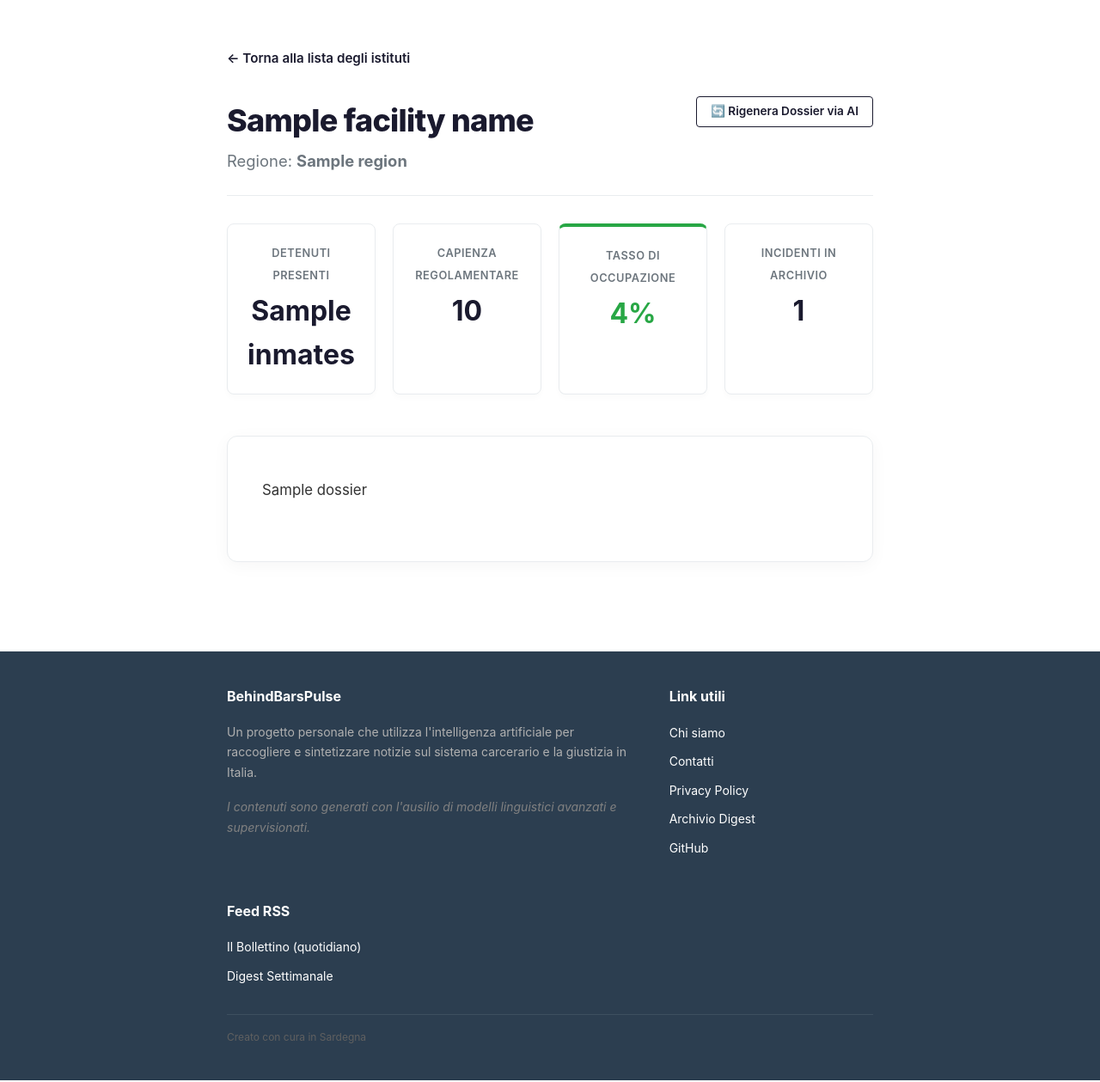
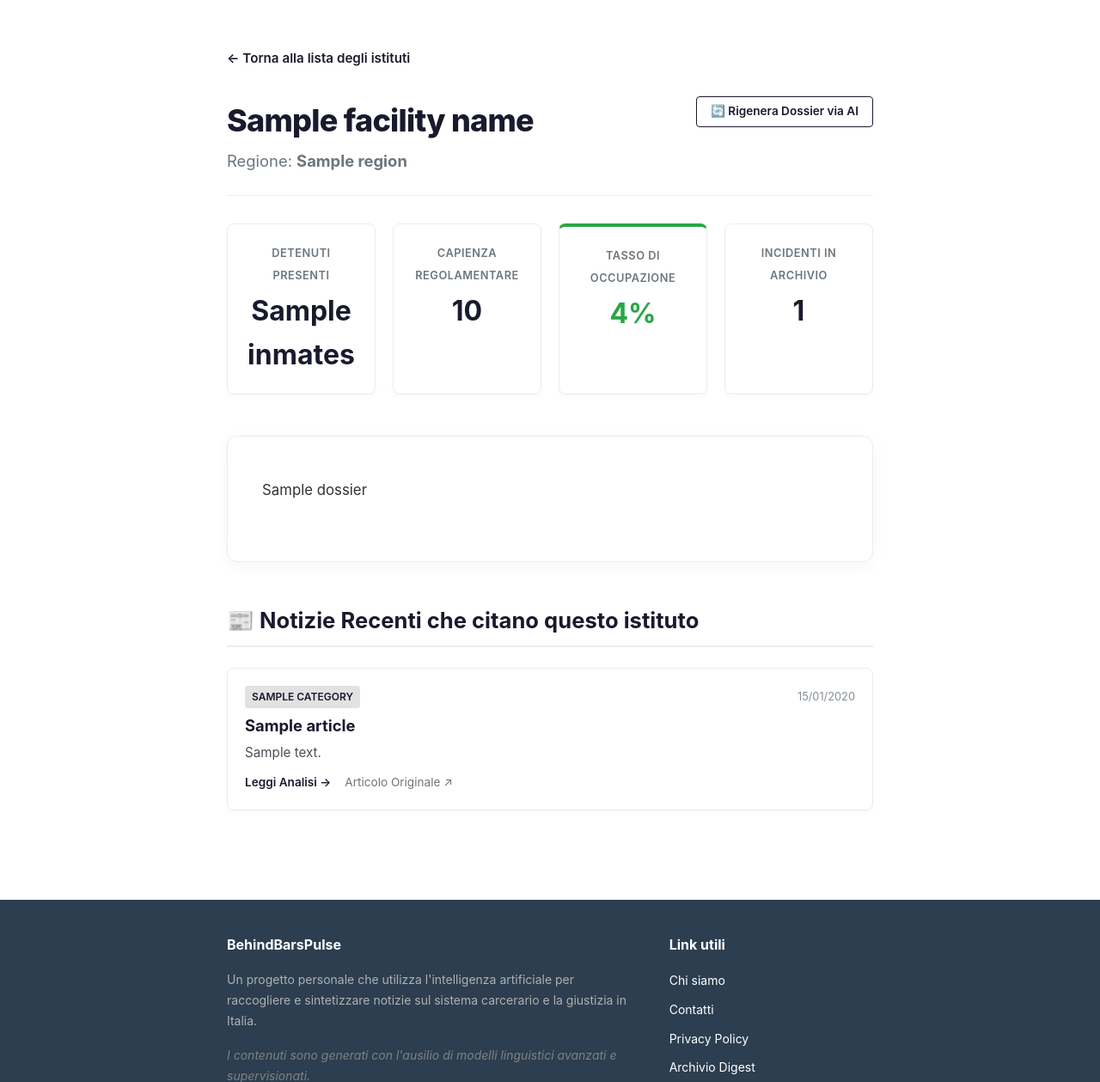
Before and after one commit to maroffo/BehindBarsPulse, a FastAPI app: template src/behind_bars_pulse/web/templates/facility.html in a window 1280 px wide. Shown: the part 110-1369 px from the top of the page at 86% size. Run offline with FastAPI, Linux system fonts and the light colour scheme; the template is opened without the code that fills it: most values are stand-ins (such as "Sample title", 1, 10 or a date in 2020); parts of the project's set-up code (start-up, migrations or seed data) failed here and were passed over.

Commit message:
feat(facilities): list related articles in prison monograph view
Query Article records that mention the facility name in title or content. Add a beautiful timeline-style Related Articles Section directly in facility.html displaying date, title, summary, and original link. Update tests.

```diff
--- a/src/behind_bars_pulse/web/templates/facility.html
+++ b/src/behind_bars_pulse/web/templates/facility.html
@@ -71,13 +71,44 @@
     {% endif %}
 
     <!-- Dossier Content Render (Markdown) -->
-    <article class="monograph-content" style="background: white; border-radius: 12px; box-shadow: 0 4px 20px rgba(0,0,0,0.04); border: 1px solid #e9ecef; padding: 3rem 2.5rem; margin-bottom: 4rem; line-height: 1.7; font-family: -apple-system, BlinkMacSystemFont, 'Segoe UI', Roboto, Helvetica, Arial, sans-serif; color: #333;">
+    <article class="monograph-content" style="background: white; border-radius: 12px; box-shadow: 0 4px 20px rgba(0,0,0,0.04); border: 1px solid #e9ecef; padding: 3rem 2.5rem; margin-bottom: 3rem; line-height: 1.7; font-family: -apple-system, BlinkMacSystemFont, 'Segoe UI', Roboto, Helvetica, Arial, sans-serif; color: #333;">
 
         <!-- Inside Markdown container, styled nicely -->
         <div class="dossier-markdown" style="font-size: 1.05rem;">
             {{ dossier|markdown }}
         </div>
     </article>
+
+    <!-- Related Articles Section -->
+    {% if articles %}
+    <section class="related-articles-section" style="margin-bottom: 4rem;">
+        <h2 style="font-size: 1.6rem; font-weight: 700; color: #1a1a2e; margin-bottom: 1.5rem; border-bottom: 2px solid #e9ecef; padding-bottom: 0.5rem; text-align: left;">📰 Notizie Recenti che citano questo istituto</h2>
+        <div style="display: flex; flex-direction: column; gap: 1rem;">
+            {% for a in articles %}
+            <div style="background: white; border-radius: 8px; border: 1px solid #e9ecef; padding: 1.25rem; box-shadow: 0 4px 6px rgba(0,0,0,0.02); text-align: left; transition: transform 0.2s, box-shadow 0.2s;" onmouseover="this.style.transform='translateY(-2px)'; this.style.boxShadow='0 6px 12px rgba(0,0,0,0.04)'" onmouseout="this.style.transform='translateY(0)'; this.style.boxShadow='0 4px 6px rgba(0,0,0,0.02)'">
+                <div style="display: flex; justify-content: space-between; align-items: center; margin-bottom: 0.5rem;">
+                    {% if a.category %}
+                    <span style="font-size: 0.75rem; font-weight: 600; text-transform: uppercase; background: #e2e2e2; color: #1a1a2e; padding: 0.2rem 0.5rem; border-radius: 4px;">{{ a.category }}</span>
+                    {% endif %}
+                    {% if a.published_date %}
+                    <time style="font-size: 0.8rem; color: #868e96;">{{ a.published_date.strftime('%d/%m/%Y') }}</time>
+                    {% endif %}
+                </div>
+                <h3 style="font-size: 1.15rem; font-weight: 700; color: #1a1a2e; margin: 0 0 0.5rem 0; line-height: 1.4;">
+                    <a href="/article/{{ a.id }}" style="text-decoration: none; color: #1a1a2e;">{{ a.title }}</a>
+                </h3>
+                {% if a.summary %}
+                <p style="font-size: 0.95rem; color: #495057; margin: 0 0 0.75rem 0; line-height: 1.5;">{{ a.summary }}</p>
+                {% endif %}
+                <div style="display: flex; gap: 1rem; align-items: center; font-size: 0.85rem;">
+                    <a href="/article/{{ a.id }}" style="color: #1a1a2e; text-decoration: none; font-weight: 600;">Leggi Analisi →</a>
+                    <a href="{{ a.link }}" target="_blank" rel="noopener" style="color: #6c757d; text-decoration: none;">Articolo Originale ↗</a>
+                </div>
+            </div>
+            {% endfor %}
+        </div>
+    </section>
+    {% endif %}
 </section>
 
 <!-- Standard styles for markdown tags inside our container -->
```
Also changed, not shown: src/behind_bars_pulse/web/routes/facilities.py (+14 -0 lines), tests/test_facilities.py (+23 -1 lines).
